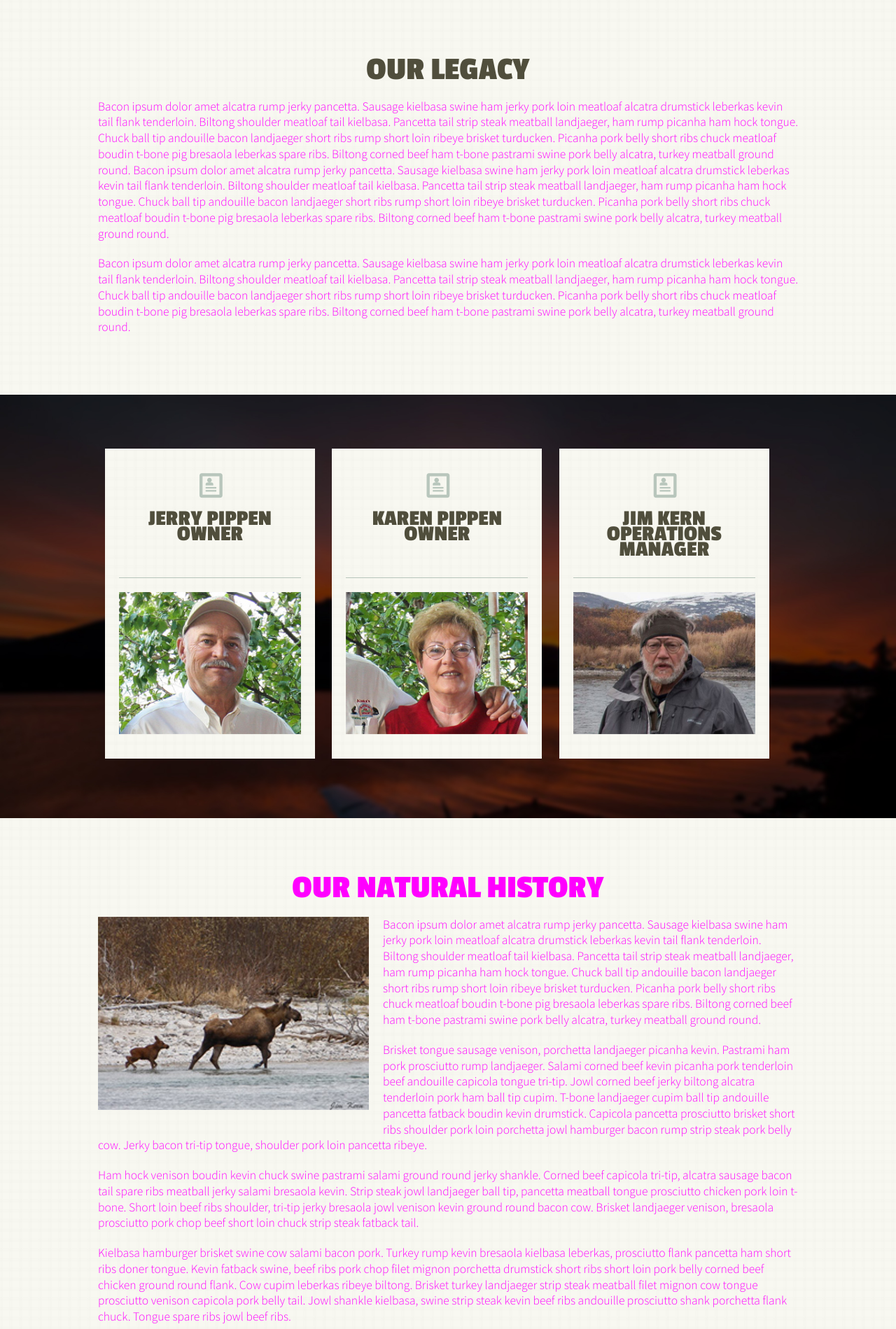
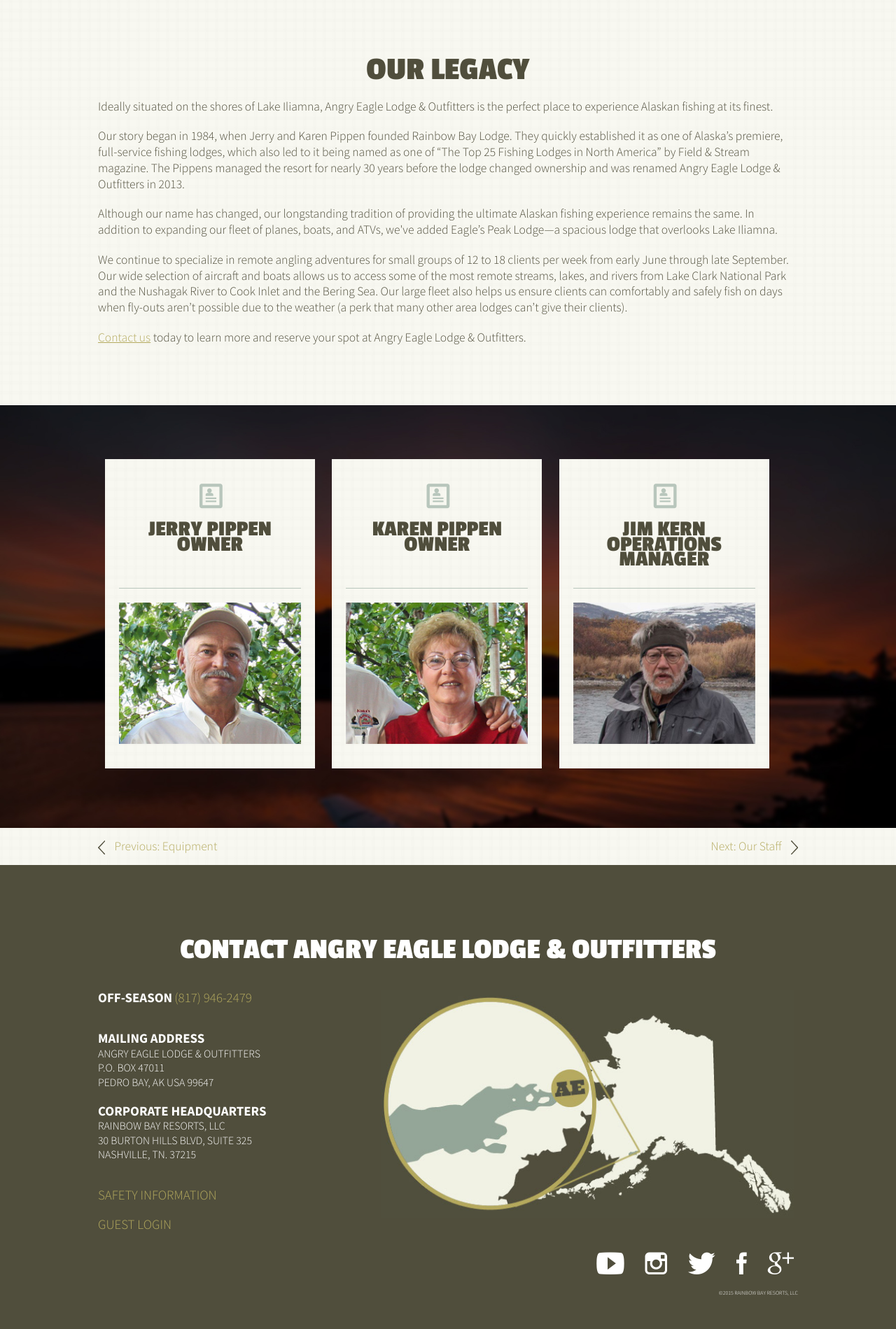
Before and after one commit to lindseyemaddox/rainbow-bay, a PHP site: page /about/legacy in a window 1280 px wide. Shown: the part 240-2139 px from the top of the page at 70% size. After the commit the page ends 2091 px from the top, so only its background shows below. Run offline with PHP 8.4, Linux system fonts and the light colour scheme; some libraries are stand-ins or nearby versions; some web fonts are replaced.

Commit message:
map, new copy

```diff
--- a/_assets/inc/footer.php
+++ b/_assets/inc/footer.php
@@ -50,7 +50,7 @@
 
 				<div class="mapnstuff">
 
-					<img src="/_assets/img/map.png" alt="map of Alaska with a closer view of Angry Eagle Lodge &amp; Outfitters">
+					<img src="/_assets/img/map.jpg" alt="map of Alaska with a closer view of Angry Eagle Lodge &amp; Outfitters">
 
 					<a href="#" class="icon-google-plus"></a>
 
--- a/about/legacy.php
+++ b/about/legacy.php
@@ -9,9 +9,15 @@
 
         <h2>Our Legacy</h2>
 
-        <p><span class="temp">Bacon ipsum dolor amet alcatra rump jerky pancetta. Sausage kielbasa swine ham jerky pork loin meatloaf alcatra drumstick leberkas kevin tail flank tenderloin. Biltong shoulder meatloaf tail kielbasa. Pancetta tail strip steak meatball landjaeger, ham rump picanha ham hock tongue. Chuck ball tip andouille bacon landjaeger short ribs rump short loin ribeye brisket turducken. Picanha pork belly short ribs chuck meatloaf boudin t-bone pig bresaola leberkas spare ribs. Biltong corned beef ham t-bone pastrami swine pork belly alcatra, turkey meatball ground round. Bacon ipsum dolor amet alcatra rump jerky pancetta. Sausage kielbasa swine ham jerky pork loin meatloaf alcatra drumstick leberkas kevin tail flank tenderloin. Biltong shoulder meatloaf tail kielbasa. Pancetta tail strip steak meatball landjaeger, ham rump picanha ham hock tongue. Chuck ball tip andouille bacon landjaeger short ribs rump short loin ribeye brisket turducken. Picanha pork belly short ribs chuck meatloaf boudin t-bone pig bresaola leberkas spare ribs. Biltong corned beef ham t-bone pastrami swine pork belly alcatra, turkey meatball ground round.</span></p>
+        <p>Ideally situated on the shores of Lake Iliamna, Angry Eagle Lodge & Outfitters is the perfect place to experience Alaskan fishing at its finest. </p>
 
-        <p><span class="temp">Bacon ipsum dolor amet alcatra rump jerky pancetta. Sausage kielbasa swine ham jerky pork loin meatloaf alcatra drumstick leberkas kevin tail flank tenderloin. Biltong shoulder meatloaf tail kielbasa. Pancetta tail strip steak meatball landjaeger, ham rump picanha ham hock tongue. Chuck ball tip andouille bacon landjaeger short ribs rump short loin ribeye brisket turducken. Picanha pork belly short ribs chuck meatloaf boudin t-bone pig bresaola leberkas spare ribs. Biltong corned beef ham t-bone pastrami swine pork belly alcatra, turkey meatball ground round.</span></p>
+		<p>Our story began in 1984, when Jerry and Karen Pippen founded Rainbow Bay Lodge. They quickly established it as one of Alaska’s premiere, full-service fishing lodges, which also led to it being named as one of “The Top 25 Fishing Lodges in North America” by Field & Stream magazine. The Pippens managed the resort for nearly 30 years before the lodge changed ownership and was renamed Angry Eagle Lodge & Outfitters in 2013. </p>
+
+		<p>Although our name has changed, our longstanding tradition of providing the ultimate Alaskan fishing experience remains the same. In addition to expanding our fleet of planes, boats, and ATVs, we've added Eagle’s Peak Lodge—a spacious lodge that overlooks Lake Iliamna.</p>
+
+		<p>We continue to specialize in remote angling adventures for small groups of 12 to 18 clients per week from early June through late September. Our wide selection of aircraft and boats allows us to access some of the most remote streams, lakes, and rivers from Lake Clark National Park and the Nushagak River to Cook Inlet and the Bering Sea. Our large fleet also helps us ensure clients can comfortably and safely fish on days when fly-outs aren’t possible due to the weather (a perk that many other area lodges can’t give their clients).</p>
+
+		<p><a href="/contact">Contact us</a> today to learn more and reserve your spot at Angry Eagle Lodge & Outfitters.</p>
 
     </div><!--inner-->
 
@@ -57,36 +63,6 @@
 
 </section><!--bgFixed-->
 
-<section class="pattern" id="legacy">
-
-    <div class="inner">
-
-        <h2><span class="temp">Our Natural History</span></h2>
-
-        <img class="inset" src="/_assets/img/inset-moose.jpg" alt="Moose in Alaska's Bristol Bay">
-
-        <p><span class="temp">Bacon ipsum dolor amet alcatra rump jerky pancetta. Sausage kielbasa swine ham jerky pork loin meatloaf alcatra drumstick leberkas kevin tail flank tenderloin. Biltong shoulder meatloaf tail kielbasa. Pancetta tail strip steak meatball landjaeger, ham rump picanha ham hock tongue. Chuck ball tip andouille bacon landjaeger short ribs rump short loin ribeye brisket turducken. Picanha pork belly short ribs chuck meatloaf boudin t-bone pig bresaola leberkas spare ribs. Biltong corned beef ham t-bone pastrami swine pork belly alcatra, turkey meatball ground round.</span></p>
-
-        <p><span class="temp">Brisket tongue sausage venison, porchetta landjaeger picanha kevin. Pastrami ham pork prosciutto rump landjaeger. Salami corned beef kevin picanha pork tenderloin beef andouille capicola tongue tri-tip. Jowl corned beef jerky biltong alcatra tenderloin pork ham ball tip cupim. T-bone landjaeger cupim ball tip andouille pancetta fatback boudin kevin drumstick. Capicola pancetta prosciutto brisket short ribs shoulder pork loin porchetta jowl hamburger bacon rump strip steak pork belly cow. Jerky bacon tri-tip tongue, shoulder pork loin pancetta ribeye.</span></p>
-
-        <p><span class="temp">Ham hock venison boudin kevin chuck swine pastrami salami ground round jerky shankle. Corned beef capicola tri-tip, alcatra sausage bacon tail spare ribs meatball jerky salami bresaola kevin. Strip steak jowl landjaeger ball tip, pancetta meatball tongue prosciutto chicken pork loin t-bone. Short loin beef ribs shoulder, tri-tip jerky bresaola jowl venison kevin ground round bacon cow. Brisket landjaeger venison, bresaola prosciutto pork chop beef short loin chuck strip steak fatback tail.</span></p>
-
-        <p><span class="temp">Kielbasa hamburger brisket swine cow salami bacon pork. Turkey rump kevin bresaola kielbasa leberkas, prosciutto flank pancetta ham short ribs doner tongue. Kevin fatback swine, beef ribs pork chop filet mignon porchetta drumstick short ribs short loin pork belly corned beef chicken ground round flank. Cow cupim leberkas ribeye biltong. Brisket turkey landjaeger strip steak meatball filet mignon cow tongue prosciutto venison capicola pork belly tail. Jowl shankle kielbasa, swine strip steak kevin beef ribs andouille prosciutto shank porchetta flank chuck. Tongue spare ribs jowl beef ribs.</span></p>
-
-        <p><span class="temp">Biltong pastrami salami shoulder kielbasa kevin strip steak tri-tip. Jerky kielbasa doner, brisket t-bone picanha hamburger biltong sirloin capicola drumstick chicken. Tail salami kevin fatback. Picanha tail prosciutto strip steak pancetta meatball turkey alcatra short ribs shank. Pork ribeye hamburger, biltong flank salami jerky meatloaf cow venison porchetta boudin t-bone landjaeger. Cupim drumstick spare ribs, venison chuck boudin brisket short loin ham. Porchetta strip steak ball tip hamburger meatball turducken venison rump flank pork chop sausage.</span></p>
-
-        <h2 class="multiple"><span class="temp">Hiking and Such</span></h2>
-
-        <p><span class="temp">Bacon ipsum dolor amet alcatra rump jerky pancetta. Sausage kielbasa swine ham jerky pork loin meatloaf alcatra drumstick leberkas kevin tail flank tenderloin. Biltong shoulder meatloaf tail kielbasa. Pancetta tail strip steak meatball landjaeger, ham rump picanha ham hock tongue. Chuck ball tip andouille bacon landjaeger short ribs rump short loin ribeye brisket turducken. Picanha pork belly short ribs chuck meatloaf boudin t-bone pig bresaola leberkas spare ribs. Biltong corned beef ham t-bone pastrami swine pork belly alcatra, turkey meatball ground round.</span></p>
-
-        <p><span class="temp">Brisket tongue sausage venison, porchetta landjaeger picanha kevin. Pastrami ham pork prosciutto rump landjaeger. Salami corned beef kevin picanha pork tenderloin beef andouille capicola tongue tri-tip. Jowl corned beef jerky biltong alcatra tenderloin pork ham ball tip cupim. T-bone landjaeger cupim ball tip andouille pancetta fatback boudin kevin drumstick. Capicola pancetta prosciutto brisket short ribs shoulder pork loin porchetta jowl hamburger bacon rump strip steak pork belly cow. Jerky bacon tri-tip tongue, shoulder pork loin pancetta ribeye.</span></p>
-
-        <p><span class="temp">Ham hock venison boudin kevin chuck swine pastrami salami ground round jerky shankle. Corned beef capicola tri-tip, alcatra sausage bacon tail spare ribs meatball jerky salami bresaola kevin. Strip steak jowl landjaeger ball tip, pancetta meatball tongue prosciutto chicken pork loin t-bone. Short loin beef ribs shoulder, tri-tip jerky bresaola jowl venison kevin ground round bacon cow. Brisket landjaeger venison, bresaola prosciutto pork chop beef short loin chuck strip steak fatback tail.</span></p>
-
-    </div><!--inner-->
-
-</section><!--pattern-->
-
 <section class="pattern" id="links">
 
   <div class="inner">
--- a/about/staff.php
+++ b/about/staff.php
@@ -9,7 +9,9 @@
 
         <h2>Our Staff</h2>
 
-        <p><span class="temp">Strip steak cupim jowl brisket kielbasa beef ribs short ribs, alcatra meatball salami ham hock tri-tip capicola pork shoulder. Salami meatloaf cow, ball tip sausage picanha turkey pancetta brisket swine. Shoulder frankfurter filet mignon spare ribs boudin ham hock, jowl salami rump. Doner corned beef pork drumstick pig ground round. Strip steak swine beef ribs brisket fatback drumstick frankfurter pastrami pork belly spare ribs cupim ham shoulder meatloaf. Fatback rump swine chicken pancetta hamburger short ribs brisket t-bone landjaeger ground round chuck salami andouille. Jerky fatback turkey pork belly cow.</span></p>
+        <p>Angry Eagle Lodge & Outfitters is proud to have one of the finest teams of professional fishing guides in all of Alaska. With nearly 200 years of combined experience, our guides have been fishing for most of their lives and are more than familiar with Southwest Alaska’s rivers, streams, and lakes—which means they know exactly how and where to go to ensure a great catch.</p>
+
+		<p>Whether it’s teaching the fundamentals of casting a line or focusing on the finer points of a particular technique, our expertise allows us to customize fishing experiences for anglers of all skill levels. We’re dedicated to making sure you have an extraordinary Alaskan fishing adventure.</p>
 
     </div><!--inner-->
 
--- a/galleries.php
+++ b/galleries.php
@@ -11,7 +11,7 @@
 
         <h2>Galleries</h2>
 
-        <p>Flank venison beef ribs t-bone short ribs beef. Strip steak turducken venison fatback shankle sirloin shoulder pig bacon landjaeger andouille tenderloin. Drumstick cow tenderloin shankle pork tail landjaeger hamburger ground round. Jerky landjaeger short ribs pastrami biltong tail chicken picanha ham pork loin fatback venison strip steak. Ham tri-tip venison frankfurter ribeye tenderloin leberkas pork chop. Fatback salami pastrami, ball tip andouille rump chicken shoulder.</p>
+        <p>Experience Alaskan fishing firsthand with Angry Eagle Lodge & Outfitters’ collection of videos, photos, and articles.</p>
 
     </div><!--inner-->
 
```
Also changed, not shown: recreation/hiking.php (+4 -4 lines), _assets/img/map.jpg (added), 1 other file.
